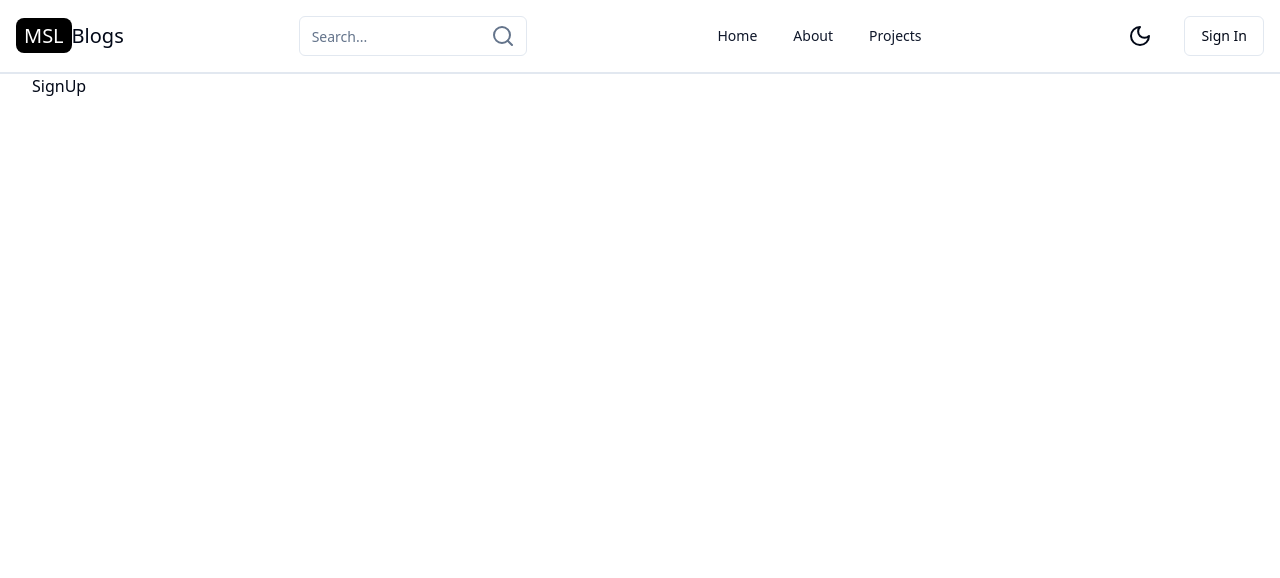
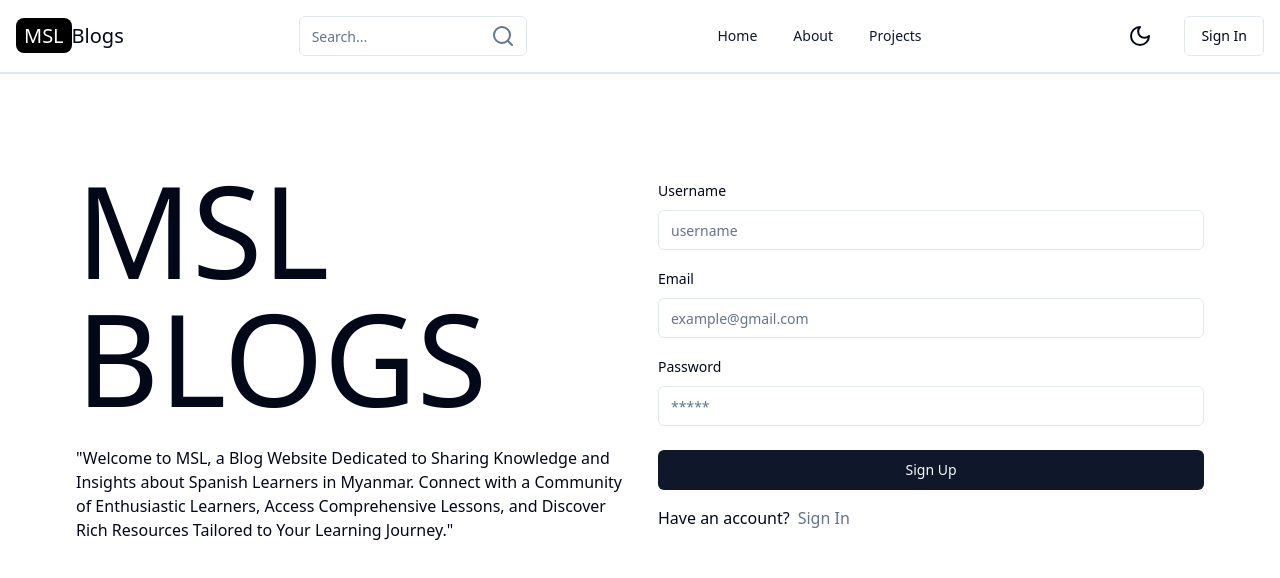
Before and after one commit to PhonemyatKhant/MSL-Blogs, a React (Vite) app in the folder client/: page /sign-up in a window 1280 px wide. Shown: the top 578 px of the page. Built offline with nearby package versions, Linux system fonts and the light colour scheme.

Commit message:
added: Sign up user

```diff
--- a/client/package.json
+++ b/client/package.json
@@ -10,7 +10,9 @@
     "preview": "vite preview"
   },
   "dependencies": {
+    "@hookform/resolvers": "^3.4.0",
     "@radix-ui/react-dropdown-menu": "^2.0.6",
+    "@radix-ui/react-label": "^2.0.2",
     "@radix-ui/react-navigation-menu": "^1.1.4",
     "@radix-ui/react-slot": "^1.0.2",
     "class-variance-authority": "^0.7.0",
@@ -18,9 +20,11 @@
     "lucide-react": "^0.378.0",
     "react": "^18.2.0",
     "react-dom": "^18.2.0",
+    "react-hook-form": "^7.51.4",
     "react-router-dom": "^6.23.1",
     "tailwind-merge": "^2.3.0",
-    "tailwindcss-animate": "^1.0.7"
+    "tailwindcss-animate": "^1.0.7",
+    "zod": "^3.23.8"
   },
   "devDependencies": {
     "@types/node": "^20.12.12",
--- /dev/null
+++ b/client/src/components/FormInput.jsx
@@ -0,0 +1,34 @@
+import React from "react";
+import {
+  Form,
+  FormControl,
+  FormDescription,
+  FormField,
+  FormItem,
+  FormLabel,
+  FormMessage,
+} from "@/components/ui/form";
+import { Input } from "@/components/ui/input";
+import { cn } from "@/lib/utils";
+
+const FormInput = ({ form, placeholder, name, label, desc,type }) => {
+  return (
+    <FormField
+      control={form.control}
+      name={name}
+      render={({ field }) => (
+        <FormItem>
+          <FormLabel>{label} </FormLabel>
+          <FormControl>
+            <Input type={type} placeholder={placeholder} {...field} />
+          </FormControl>
+          <FormDescription classname={cn({ " hidden": desc === null })}>
+            {desc}{" "}
+          </FormDescription>
+          <FormMessage />
+        </FormItem>
+      )}
+    />
+  );
+};
+export default FormInput;
--- /dev/null
+++ b/client/src/components/ui/form.jsx
@@ -0,0 +1,133 @@
+import * as React from "react"
+import { Slot } from "@radix-ui/react-slot"
+import { Controller, FormProvider, useFormContext } from "react-hook-form";
+
+import { cn } from "@/lib/utils"
+import { Label } from "@/components/ui/label"
+
+const Form = FormProvider
+
+const FormFieldContext = React.createContext({})
+
+const FormField = (
+  {
+    ...props
+  }
+) => {
+  return (
+    (<FormFieldContext.Provider value={{ name: props.name }}>
+      <Controller {...props} />
+    </FormFieldContext.Provider>)
+  );
+}
+
+const useFormField = () => {
+  const fieldContext = React.useContext(FormFieldContext)
+  const itemContext = React.useContext(FormItemContext)
+  const { getFieldState, formState } = useFormContext()
+
+  const fieldState = getFieldState(fieldContext.name, formState)
+
+  if (!fieldContext) {
+    throw new Error("useFormField should be used within <FormField>")
+  }
+
+  const { id } = itemContext
+
+  return {
+    id,
+    name: fieldContext.name,
+    formItemId: `${id}-form-item`,
+    formDescriptionId: `${id}-form-item-description`,
+    formMessageId: `${id}-form-item-message`,
+    ...fieldState,
+  }
+}
+
+const FormItemContext = React.createContext({})
+
+const FormItem = React.forwardRef(({ className, ...props }, ref) => {
+  const id = React.useId()
+
+  return (
+    (<FormItemContext.Provider value={{ id }}>
+      <div ref={ref} className={cn("space-y-2", className)} {...props} />
+    </FormItemContext.Provider>)
+  );
+})
+FormItem.displayName = "FormItem"
+
+const FormLabel = React.forwardRef(({ className, ...props }, ref) => {
+  const { error, formItemId } = useFormField()
+
+  return (
+    (<Label
+      ref={ref}
+      className={cn(error && "text-destructive", className)}
+      htmlFor={formItemId}
+      {...props} />)
+  );
+})
+FormLabel.displayName = "FormLabel"
+
+const FormControl = React.forwardRef(({ ...props }, ref) => {
+  const { error, formItemId, formDescriptionId, formMessageId } = useFormField()
+
+  return (
+    (<Slot
+      ref={ref}
+      id={formItemId}
+      aria-describedby={
+        !error
+          ? `${formDescriptionId}`
+          : `${formDescriptionId} ${formMessageId}`
+      }
+      aria-invalid={!!error}
+      {...props} />)
+  );
+})
+FormControl.displayName = "FormControl"
+
+const FormDescription = React.forwardRef(({ className, ...props }, ref) => {
+  const { formDescriptionId } = useFormField()
+
+  return (
+    (<p
+      ref={ref}
+      id={formDescriptionId}
+      className={cn("text-sm text-muted-foreground", className)}
+      {...props} />)
+  );
+})
+FormDescription.displayName = "FormDescription"
+
+const FormMessage = React.forwardRef(({ className, children, ...props }, ref) => {
+  const { error, formMessageId } = useFormField()
+  const body = error ? String(error?.message) : children
+
+  if (!body) {
+    return null
+  }
+
+  return (
+    (<p
+      ref={ref}
+      id={formMessageId}
+      className={cn("text-sm font-medium text-destructive", className)}
+      {...props}>
+      {body}
+    </p>)
+  );
+})
+FormMessage.displayName = "FormMessage"
+
+export {
+  useFormField,
+  Form,
+  FormItem,
+  FormLabel,
+  FormControl,
+  FormDescription,
+  FormMessage,
+  FormField,
+}
--- /dev/null
+++ b/client/src/components/ui/label.jsx
@@ -0,0 +1,16 @@
+import * as React from "react"
+import * as LabelPrimitive from "@radix-ui/react-label"
+import { cva } from "class-variance-authority";
+
+import { cn } from "@/lib/utils"
+
+const labelVariants = cva(
+  "text-sm font-medium leading-none peer-disabled:cursor-not-allowed peer-disabled:opacity-70"
+)
+
+const Label = React.forwardRef(({ className, ...props }, ref) => (
+  <LabelPrimitive.Root ref={ref} className={cn(labelVariants(), className)} {...props} />
+))
+Label.displayName = LabelPrimitive.Root.displayName
+
+export { Label }
--- a/client/src/pages/SignUp.jsx
+++ b/client/src/pages/SignUp.jsx
@@ -1,9 +1,110 @@
-import React from 'react'
+import React from "react";
+import { z } from "zod";
+import { zodResolver } from "@hookform/resolvers/zod";
+import { useForm } from "react-hook-form";
+import { Form } from "@/components/ui/form";
+
+import { Button } from "@/components/ui/button";
+import FormInput from "@/components/FormInput";
+import { Link } from "react-router-dom";
+
+const formSchema = z.object({
+  username: z
+    .string()
+    .min(2, {
+      message: "Username must be at least 2 characters.",
+    })
+    .max(50),
+
+  email: z.string().email({ message: "Invalid email address" }),
+  password: z.string(),
+});
 
 const SignUp = () => {
+  // signup input form
+  const form = useForm({
+    resolver: zodResolver(formSchema),
+    defaultValues: {
+      username: "",
+      email: "",
+      password: "",
+    },
+  });
+  // onsubmit function
+  async function onSubmit(values) {
+    console.log(values);
+    try {
+      const res = await fetch("/api/auth/sign-up", {
+        method: "POST",
+        headers: { "Content-Type": "application/json" },
+        body: JSON.stringify(values),
+      });
+      // Log the raw response to see what the server returned
+      // const text = await res.text();
+      // console.log("Raw response text:", text);
+      const data = await res.json();
+    } catch (error) {
+      console.log(error);
+    }
+  }
   return (
-    <div>SignUp</div>
-  )
-}
+    <div className=" min-h-screen mt-20">
+      <div
+        className="flex flex-col md:flex-row  p-3 mx-auto max-w-6xl md:items-center
+       gap-9"
+      >
+        {/* left  */}
+        <div className="flex-1 space-y-6">
+          <h1 className=" text-9xl font-medium ">
+            MSL
+            <br /> BLOGS
+          </h1>
+          <p>
+            "Welcome to MSL, a Blog Website Dedicated to Sharing Knowledge and
+            Insights about Spanish Learners in Myanmar. Connect with a Community
+            of Enthusiastic Learners, Access Comprehensive Lessons, and Discover
+            Rich Resources Tailored to Your Learning Journey."
+          </p>
+        </div>
+        {/* right  */}
+        <div className="flex-1">
+          <Form {...form}>
+            <form onSubmit={form.handleSubmit(onSubmit)} className="space-y-4">
+              <FormInput
+                form={form}
+                placeholder="username"
+                name="username"
+                label="Username"
+              />
+              <FormInput
+                form={form}
+                placeholder="example@gmail.com"
+                name="email"
+                label="Email"
+              />
+              <FormInput
+                type="password"
+                form={form}
+                placeholder="*****"
+                name="password"
+                label="Password"
+              />
 
-export default SignUp
+              <Button className="w-full " type="submit">
+                Sign Up
+              </Button>
+            </form>
+          </Form>
+          <div className="flex gap-2 items-center mt-4">
+            <h1>Have an account?</h1>
+            <Link className=" text-muted-foreground " to="/sign-in">
+              Sign In
+            </Link>{" "}
+          </div>
+        </div>
+      </div>
+    </div>
+  );
+};
+
+export default SignUp;
--- a/client/vite.config.js
+++ b/client/vite.config.js
@@ -4,6 +4,15 @@
 
 // https://vitejs.dev/config/
 export default defineConfig({
+  server: {
+    proxy: {
+      '/api': {
+        target: 'http://localhost:3000',
+        secure: false,
+
+      }
+    }
+  },
   plugins: [react()],
   resolve: {
     alias: {
```
Also changed, not shown: 1 other file (tests, documents, lock files or other folders).
